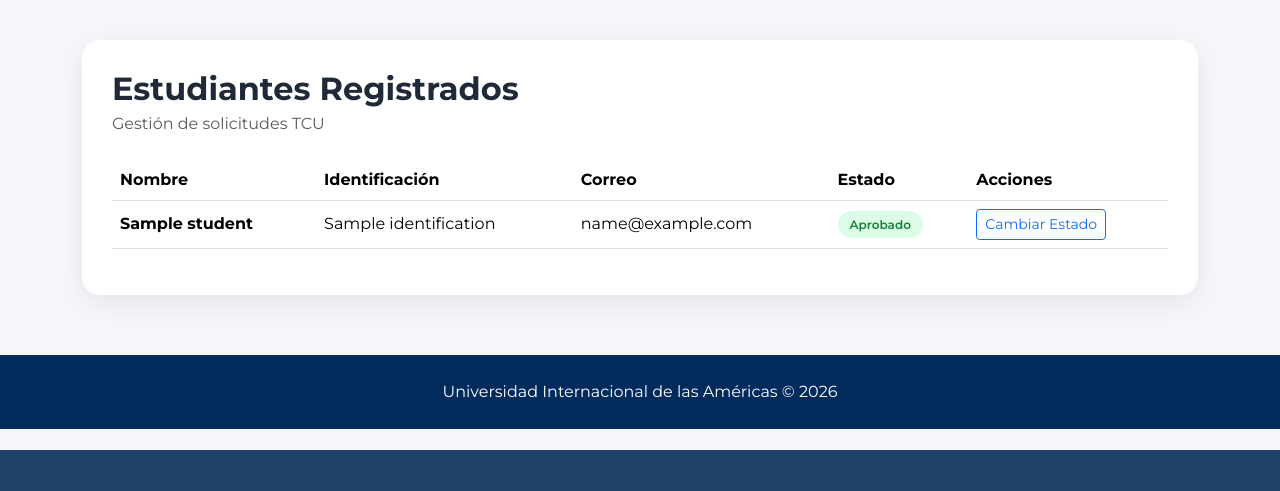
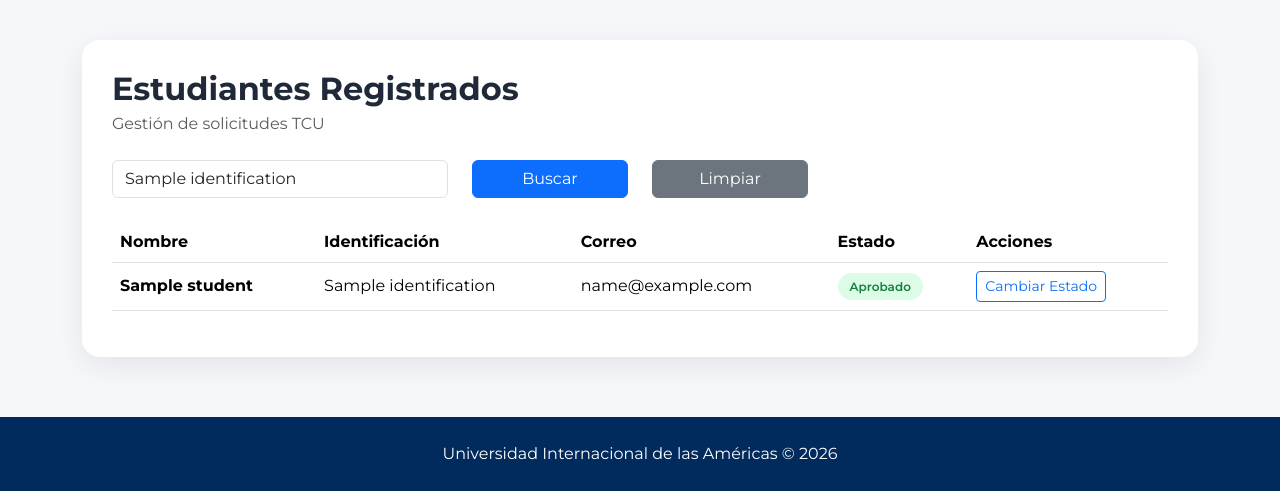
Before and after one commit to cedaro94/UIA_TEST, a Django app: template UIA/frontend/tcu_front/students/templates/students/list.html in a window 1280 px wide. Shown: the part 350-841 px from the top of the page. Before the commit the page ends 800 px from the top, so only its background shows below. Run offline with Django 4.2, Linux system fonts and the light colour scheme; the template is opened without the code that fills it: most values are stand-ins (such as "Sample title", 1, 10 or a date in 2020).

Commit message:
Se agrego filtro por identificación del estudiante

```diff
--- a/UIA/frontend/tcu_front/students/templates/students/list.html
+++ b/UIA/frontend/tcu_front/students/templates/students/list.html
@@ -13,6 +13,43 @@
 
 </div>
 <div class="table-responsive">
+<form method="GET" class="row mb-4">
+
+    <div class="col-md-4">
+
+        <input
+            type="text"
+            name="identification"
+            class="form-control"
+            placeholder="Buscar por identificación"
+            value="{{ identification }}"
+        >
+
+    </div>
+
+    <div class="col-md-2">
+
+        <button
+            type="submit"
+            class="btn btn-primary w-100"
+        >
+            Buscar
+        </button>
+
+    </div>
+
+    <div class="col-md-2">
+
+        <a
+            href="{% url 'student_list' %}"
+            class="btn btn-secondary w-100"
+        >
+            Limpiar
+        </a>
+
+    </div>
+
+</form>
 <table class="table table-hover align-middle">
 <thead>
 <tr>
```
Also changed, not shown: UIA/frontend/tcu_front/students/views.py (+29 -5 lines).
